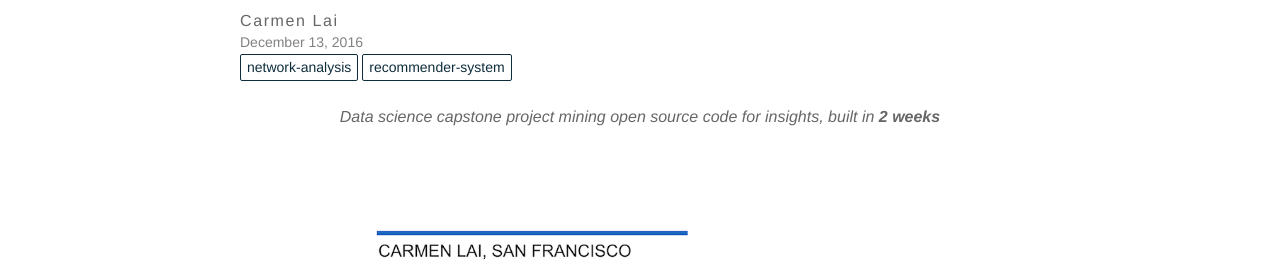
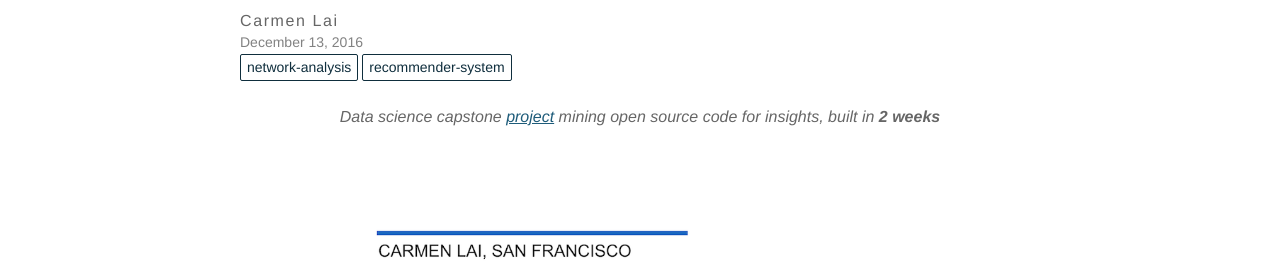
Before and after one commit to ocarmieo/ocarmieo.github.io, a Jekyll site: the page built from _posts/2016-12-13-github-trends.markdown, in a window 1280 px wide and 900 px high. Shown: the part 135-406 px from the top of the window. Built offline with Jekyll 4.4.1, drawn with Linux system fonts in a browser that asks for light colours; nearby versions of some CDN libraries; comment, search, counter and statistics services are not loaded; some of the changed lines change nothing that is shown.

Commit message:
add github repo link

```diff
--- a/_posts/2016-12-13-github-trends.markdown
+++ b/_posts/2016-12-13-github-trends.markdown
@@ -7,7 +7,7 @@ image: /img/github_trends/graph.gif
 snippet: Open source software has accelerated innovation and enabled collaboration for people and organizations all over the world. However, discoverability of new technologies has not caught up...
 ---
 
-<p align="center"><i>Data science capstone project mining open source code for insights, built in <b>2 weeks</b></i></p>
+<p align="center"><i>Data science capstone <a href="https://github.com/ocarmieo/github-trends">project</a> mining open source code for insights, built in <b>2 weeks</b></i></p>
 <div class="center" style="max-width: 85%">
 <img src="/img/github_trends/cover.png" align="middle"/>
 </div>
```
